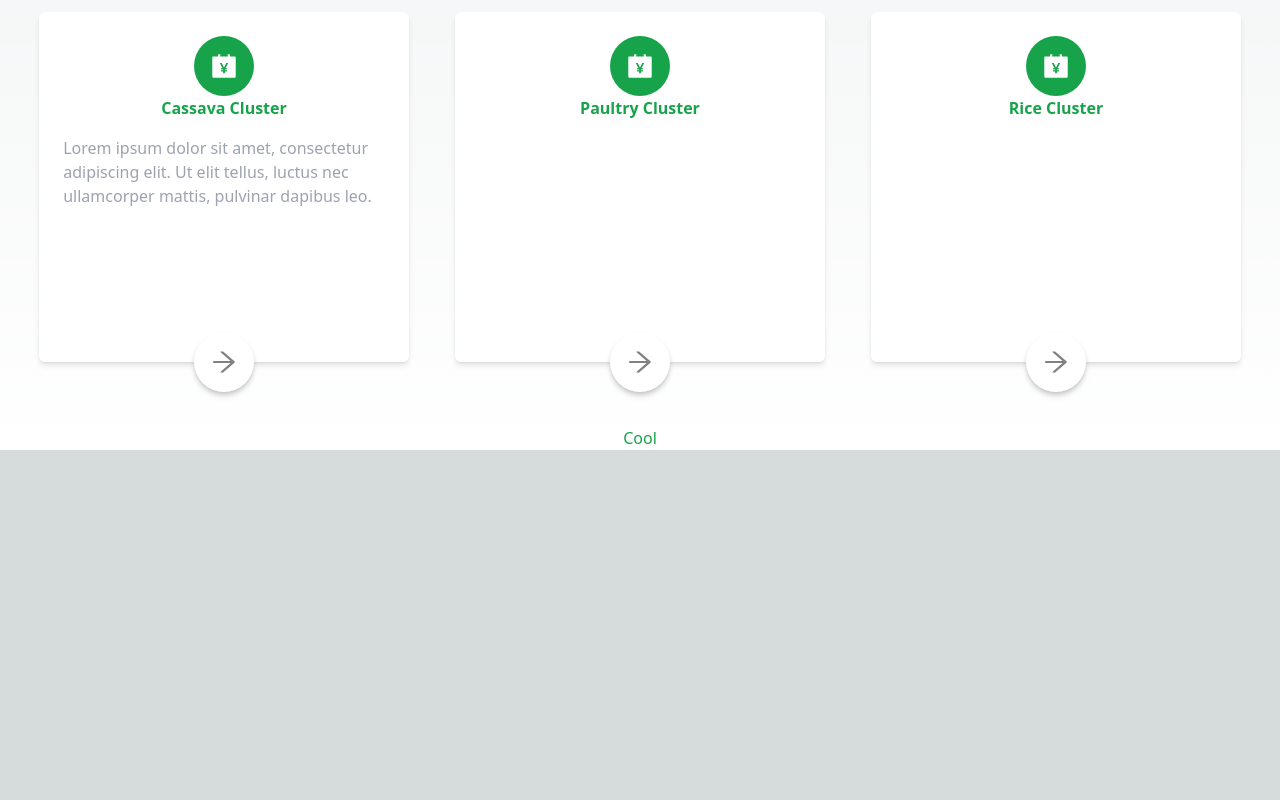
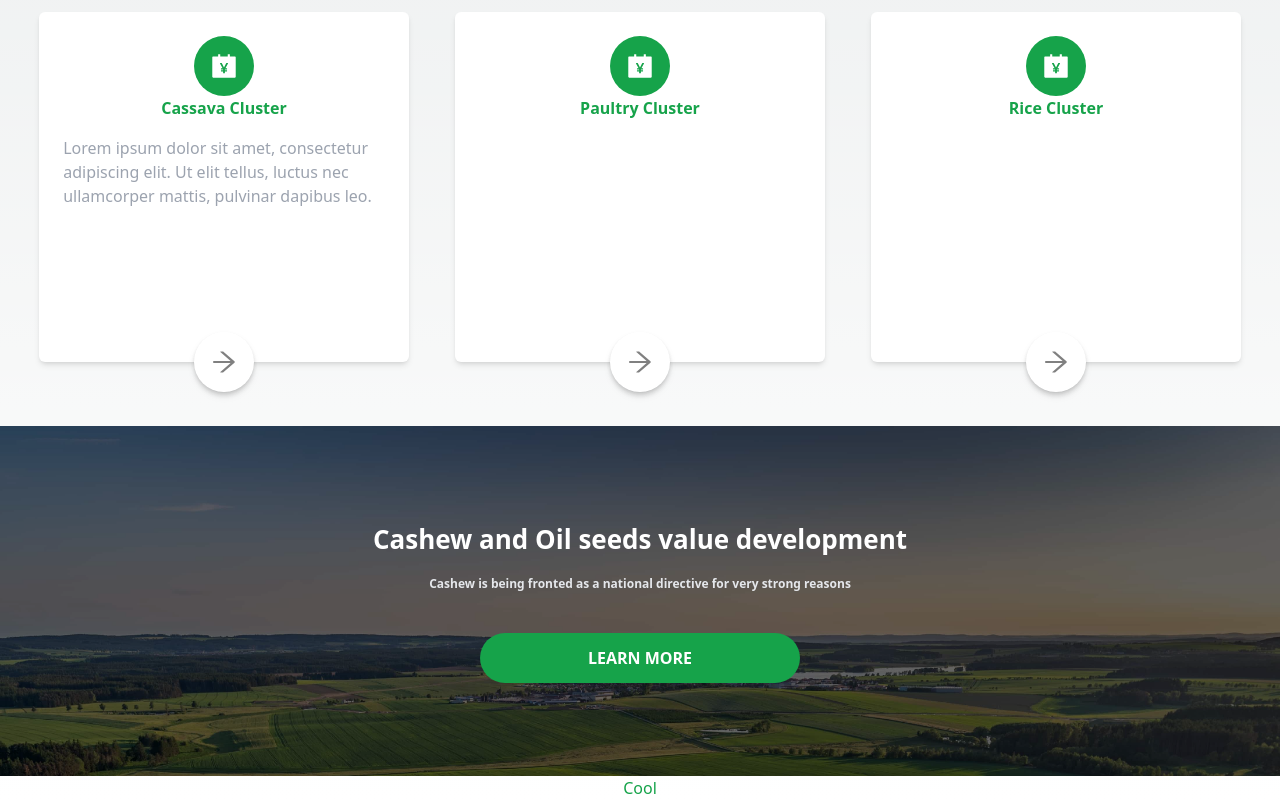
Before and after one commit to opeCre8tivia/TDD-PEDOI, a Next.js app: page / in a window 1280 px wide. Shown: the part 1512-2312 px from the top of the page. Before the commit the page ends 1962 px from the top, so only its background shows below. Built offline with nearby package versions, Linux system fonts and the light colour scheme.

Commit message:
cashew section done and tested

```diff
--- a/pages/index.tsx
+++ b/pages/index.tsx
@@ -13,6 +13,7 @@ import Hero from "@/src/components/Hero";
 import CircleList from "@/src/components/CircleList";
 import WhoWeAre from "@/src/components/WhoWeAre";
 import ClusterSection from "@/src/components/ClusterSection";
+import CashewSection from "@/src/components/CashewSection";
 
 const inter = Inter({ subsets: ["latin"] });
 
@@ -40,6 +41,9 @@ export default function Home() {
         <WhoWeAre />
         {/* cluster section */}
         <ClusterSection />
+        {/* Cashew section */}
+        <CashewSection />
+        {/*  */}
 
         {/* About section */}
         <Header />
--- a/src/components/BlockButton/index.tsx
+++ b/src/components/BlockButton/index.tsx
@@ -28,6 +28,7 @@ const BlockButton = ({ title, styles, onClick, classNames }: Button) => {
       onClick={onClick}
       className={` w-[70%] min-w-[70%] h-[50px] rounded-full p-4  md:w-[25%] md:min-w-[25%] bg-green-600 hover:bg-green-300 text-[16px] capitalize text-white text-center font-semibold flex justify-center items-center ${classNames}`}
       style={styles}
+      data-testid="block_button"
     >
       {" "}
       {title}
--- /dev/null
+++ b/src/components/CashewSection/index.tsx
@@ -0,0 +1,29 @@
+import React from "react";
+import BlockButton from "../BlockButton";
+
+const CashewSection = () => {
+  return (
+    <div className="w-full min-h-[350px] relative flex justify-center justify-items-center bg-[url('/farm-two.jpg')] bg-no-repeat bg-cover">
+      <div className=" w-full h-[350px] font-bold text-[22px] md:text-[26px] text-white text-center bg-[rgba(0,0,0,0.6)] flex flex-col justify-center items-center ">
+        <div data-testid="cashew_section_title">
+          {" "}
+          Cashew and Oil seeds value development
+        </div>
+        <div
+          title="cashew_section_text"
+          className=" text-gray-200 text-[12px] pl-8 pr-8 pt-4 text-center"
+        >
+          Cashew is being fronted as a national directive for very strong
+          reasons
+        </div>
+        <BlockButton
+          title="LEARN MORE"
+          onClick={() => console.log("cashew")}
+          classNames="min-w-[60px] w-[60px] h-[40px] mt-10"
+        />
+      </div>
+    </div>
+  );
+};
+
+export default CashewSection;
--- a/src/components/Menu/index.tsx
+++ b/src/components/Menu/index.tsx
@@ -37,9 +37,12 @@ const Menu = () => {
   return (
     <div className=" hidden md:flex w-auto items-center gap-5 mr-5 ml-5 ">
       {_menu &&
-        _menu.map((item: MenuItem) => {
+        _menu.map((item: MenuItem, index: number) => {
           return (
-            <div className=" text-[16px]  font-semibold text-gray-600 text-center hover:text-green-300">
+            <div
+              key={item.id}
+              className=" text-[16px]  font-semibold text-gray-600 text-center hover:text-green-300"
+            >
               {item.title}
             </div>
           );
```
Also changed, not shown: 1 other file (tests, documents, lock files or other folders).
